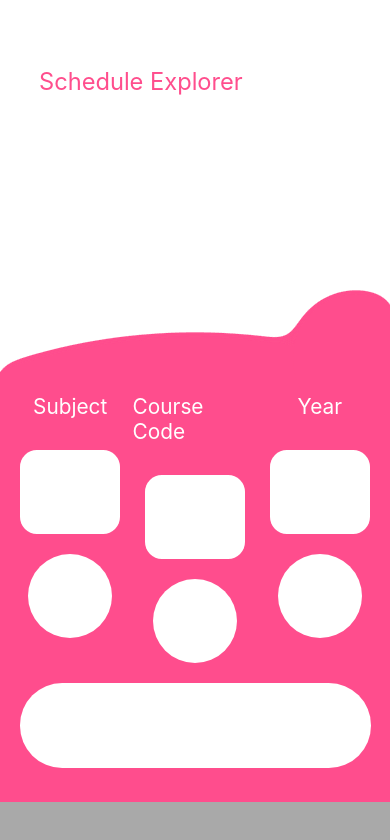
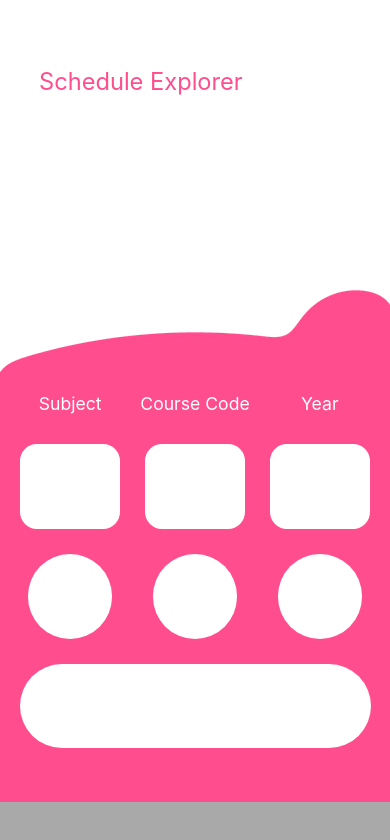
Before and after one commit to AdnanSweeney/uwco, a React (Create React App) app: page / in a window 390 px wide. Shown: the top 840 px of the page. Built offline with nearby package versions, Linux system fonts and the light colour scheme; the HTML template or start-up script is replaced by a standard one.

Commit message:
make margins responsive

```diff
--- a/src/components/formComponent.js
+++ b/src/components/formComponent.js
@@ -24,41 +24,41 @@ export default function FormComponent() {
             <div className={"glob " + status} style={{ display: "flex", alignItems: "center", flexDirection: "column" }}>
                 <div style={{ display: "flex", justifyContent: "center" }}>
                     <div style={{ display: "flex", flexDirection: "column", marginTop: "3vh", width: "32vw" }}>
-                        <div style={{ display: "flex", justifyContent: "center", marginTop: "10px" }}>
-                            <p style={{ zIndex: "10", color: "white", fontSize: "1.3em" }}> Subject </p>
+                        <div style={{ display: "flex", justifyContent: "center", marginTop: "1.5vh" }}>
+                            <p style={{ zIndex: "10", color: "white", fontSize: "1.1em" }}> Subject </p>
                         </div>
-                        <div style={{ display: "flex", justifyContent: "center", marginTop: "10px", marginBottom: "10px" }}>
+                        <div style={{ display: "flex", justifyContent: "center", marginTop: "1.5vh", marginBottom: "1.5vh" }}>
                             <div style={{ borderRadius: "2vh", width: "80%", height: "10vh", backgroundColor: "white" }}></div>
                         </div>
-                        <div style={{ display: "flex", justifyContent: "center", marginTop: "10px", marginBottom: "10px" }}>
+                        <div style={{ display: "flex", justifyContent: "center", marginTop: "1.5vh", marginBottom: "1.5vh" }}>
                             <div style={{ borderRadius: "5vh/50%", width: "10vh", height: "10vh", backgroundColor: "white" }}></div>
                         </div>
                     </div>
                     <div style={{ display: "flex", flexDirection: "column", marginTop: "3vh", width: "32vw" }}>
-                        <div style={{ display: "flex", justifyContent: "center", marginTop: "10px"}}>
-                            <p style={{ zIndex: "10", color: "white", fontSize: "1.3em" }}> Course Code </p>
+                        <div style={{ display: "flex", justifyContent: "center", marginTop: "1.5vh"}}>
+                            <p style={{ zIndex: "10", color: "white", fontSize: "1.1em" }}> Course Code </p>
                         </div>
-                        <div style={{ display: "flex", justifyContent: "center", marginTop: "10px", marginBottom: "10px" }}>
+                        <div style={{ display: "flex", justifyContent: "center", marginTop: "1.5vh", marginBottom: "1.5vh" }}>
                             <div style={{ borderRadius: "2vh", width: "80%", height: "10vh", backgroundColor: "white" }}></div>
                         </div>
-                        <div style={{ display: "flex", justifyContent: "center", marginTop: "10px", marginBottom: "10px" }}>
+                        <div style={{ display: "flex", justifyContent: "center", marginTop: "1.5vh", marginBottom: "1.5vh" }}>
                             <div style={{ borderRadius: "5vh/50%", width: "10vh", height: "10vh", backgroundColor: "white" }}></div>
                         </div>
                     </div>
                     <div style={{ display: "flex", flexDirection: "column", marginTop: "3vh", width: "32vw" }}>
-                        <div style={{ display: "flex", justifyContent: "center", marginTop: "10px"}}>
-                            <p style={{ zIndex: "10", color: "white", fontSize: "1.3em" }}> Year </p>
+                        <div style={{ display: "flex", justifyContent: "center", marginTop: "1.5vh"}}>
+                            <p style={{ zIndex: "10", color: "white", fontSize: "1.1em" }}> Year </p>
                         </div>
-                        <div style={{ display: "flex", justifyContent: "center", marginTop: "10px", marginBottom: "10px" }}>
+                        <div style={{ display: "flex", justifyContent: "center", marginTop: "1.5vh", marginBottom: "1.5vh" }}>
                             <div style={{ borderRadius: "2vh", width: "80%", height: "10vh", backgroundColor: "white" }}></div>
                         </div>
-                        <div style={{ display: "flex", justifyContent: "center", marginTop: "10px", marginBottom: "10px" }}>
+                        <div style={{ display: "flex", justifyContent: "center", marginTop: "1.5vh", marginBottom: "1.5vh" }}>
                             <div style={{ borderRadius: "5vh/50%", width: "10vh", height: "10vh", backgroundColor: "white" }}></div>
                         </div>
                     </div>
                 </div>
 
-                <div style={{marginTop: "10px", display: "flex", width: "90vw", height: "10vh", backgroundColor: "white", borderRadius: "5vh/50%"}}></div>
+                <div style={{marginTop: "1.5vh", display: "flex", width: "90vw", height: "10vh", backgroundColor: "white", borderRadius: "5vh/50%"}}></div>
 
             </div>
 
```
